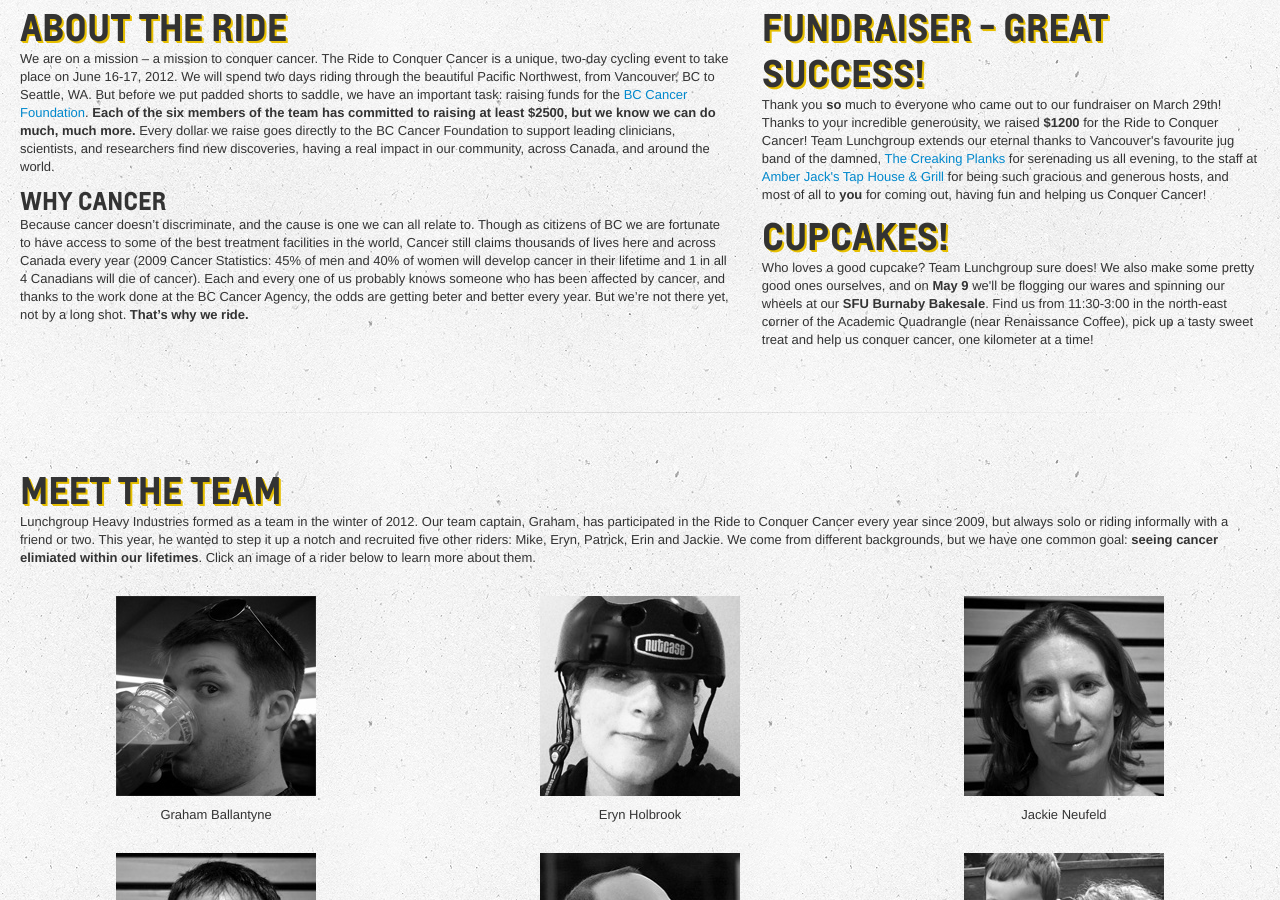
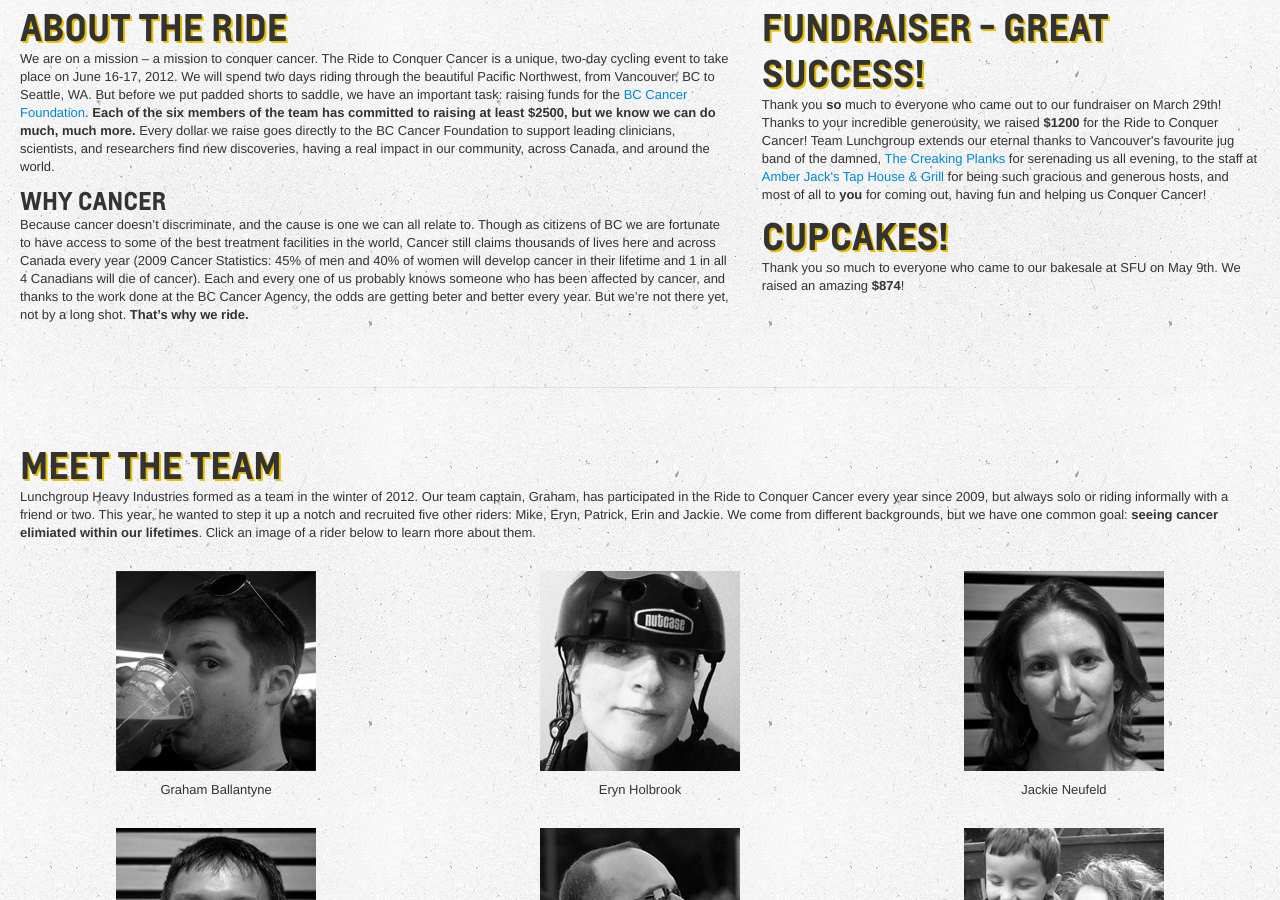
Before and after one commit to lunchgroup/lunchgroup.github.com, a Jekyll site: the page built from index.html, in a window 1280 px wide and 900 px high, scrolled down 387 px. Built offline with Jekyll 4.4.1, drawn with Linux system fonts in a browser that asks for light colours; some web fonts are replaced; Markdown is read by kramdown in place of the engine named in the settings.

Commit message:
change cupcakes section

```diff
--- a/index.html
+++ b/index.html
@@ -24,7 +24,7 @@ layout: main
             <div class="row-fluid">
                 <div class="span12">
                     <h1>Cupcakes!</h1>
-                    <p>Who loves a good cupcake? Team Lunchgroup sure does! We also make some pretty good ones ourselves, and on <strong>May 9</strong> we&apos;ll be flogging our wares and spinning our wheels at our <strong>SFU Burnaby Bakesale</strong>. Find us from 11:30-3:00 in the north-east corner of the Academic Quadrangle (near Renaissance Coffee), pick up a tasty sweet treat and help us conquer cancer, one kilometer at a time!</p>
+                    <p>Thank you so much to everyone who came to our bakesale at SFU on May 9th. We raised an amazing <strong>$874</strong>!</p>
                 </div>
             </div>
 		</div>
```
